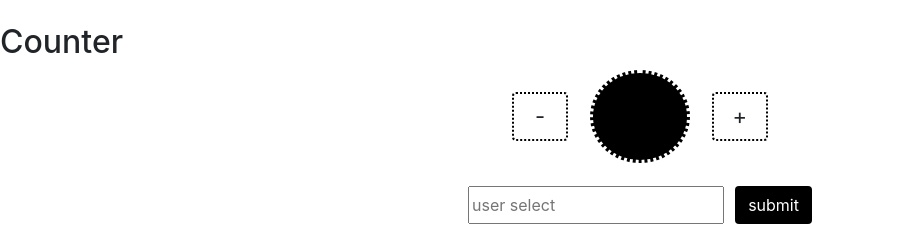
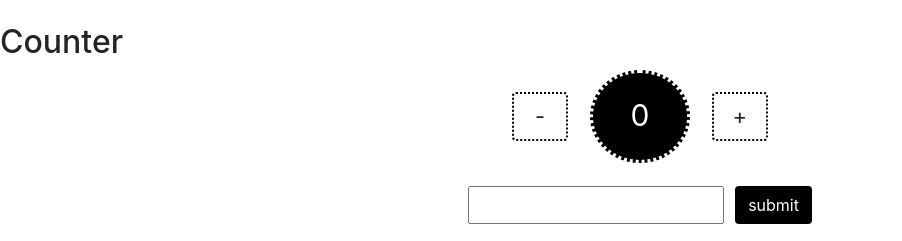
Before and after one commit to Atefeh97hmt/ColorfulCircles, a plain HTML site: page index.html in a window 1280 px wide. Shown: the part 1459-1700 px from the top of the page, without its empty margins (0-902 px from the left). Drawn offline with Linux system fonts and the light colour scheme.

Commit message:
counter work with set input

```diff
--- a/index.html
+++ b/index.html
@@ -114,15 +114,15 @@
 
     <section class="section-style">
         <h2> Counter </h2>
-        <div class="container">
+        <div class="container  ">
             <div class=" row ">
                 <div class="col-lg-12 d-flex justify-content-center direction-row">
                     <button class=" btn btn-decrement" id="btn-decrement"> - </button>
-                    <div class="counter-text" id="counter-text"> </div>
+                    <div class="counter-text" id="counter-text"> 0 </div>
                     <button class="btn btn-increment" id="btn-increment"> + </button>
                 </div>
                 <div class="col-lg-12 d-flex justify-content-center counter-get-input">
-                    <input class="counter-value" type="number" id="counter-value" name="text" placeholder="user select">
+                    <input class="counter-value" type="number" id="counter-value" name="text">
                     <button type="button" id="submit-button" class=" btn submit-button">submit</button>
                 </div>
             </div>
--- a/js/main.js
+++ b/js/main.js
@@ -104,8 +104,11 @@ saveButton.addEventListener('click', SetText);
 
 
 
+
+
 // increment & decrement counter
 var counterValue = document.getElementById("counter-value");
+var counterText = document.getElementById("counter-text");
 var btnIncrement = document.getElementById("btn-increment");
 var btnDecrement = document.getElementById("btn-decrement");
 var submitButton = document.getElementById("submit-button");
```
